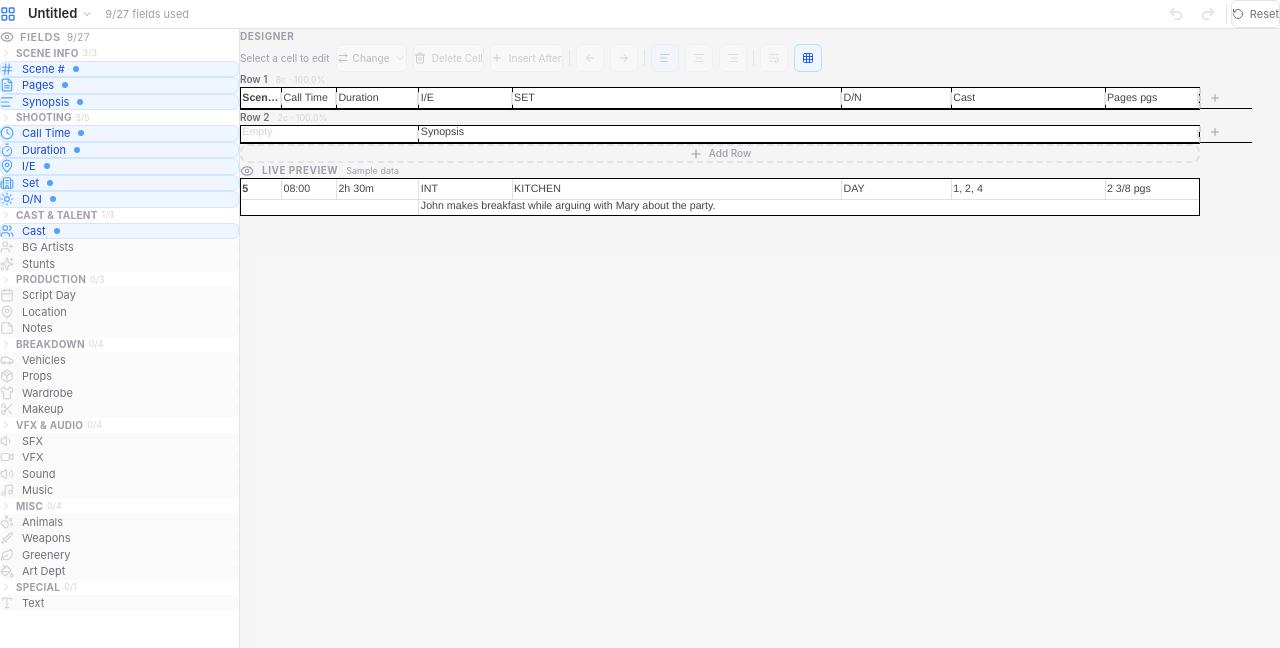
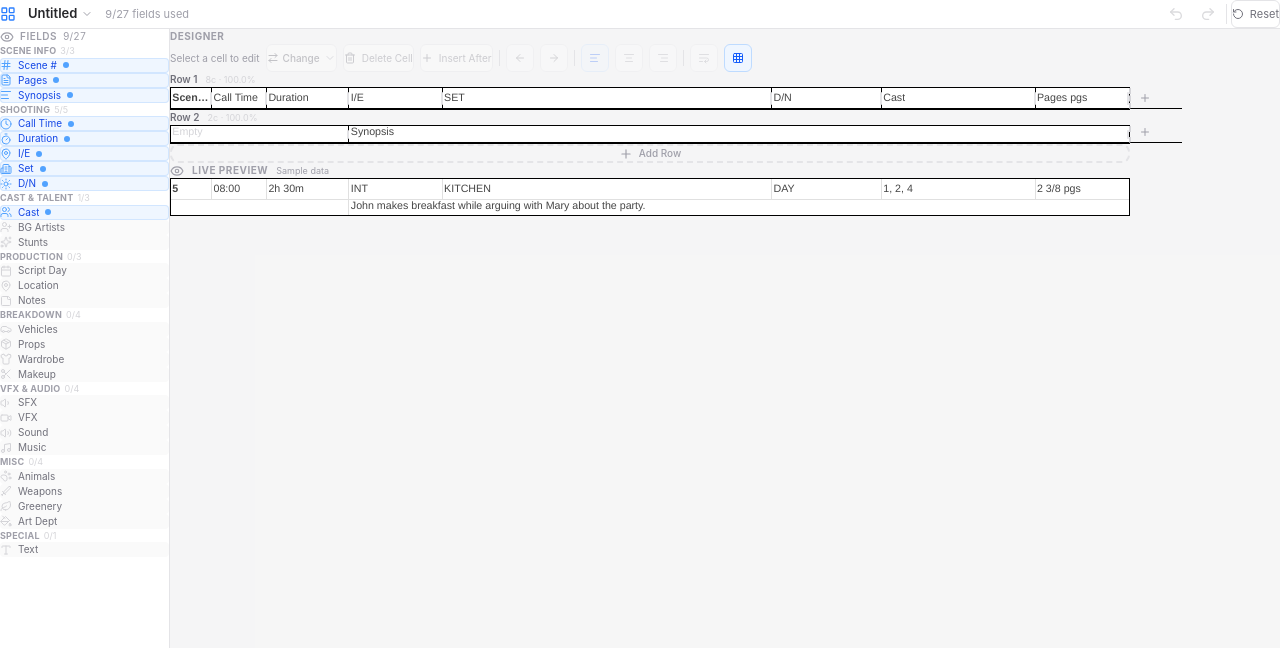
Before and after one commit to gabathanasiou/ribbon_editor, a React (Vite) app: page / in a window 1280 px wide. Shown: the top 648 px of the page. Built offline with nearby package versions, Linux system fonts and the light colour scheme.

Commit message:
shrink left palette to 170px, tighter spacing; add canvas padding (p-8)

```diff
--- a/src/App.tsx
+++ b/src/App.tsx
@@ -4,7 +4,7 @@
   Calendar, StickyNote, UserPlus, Sparkles, Car, Package, Shirt, Scissors,
   Volume1, Video, Volume2, Music, PawPrint, Sword, Leaf, PaintBucket,
   Plus, Trash2, GripHorizontal,
-  ChevronRight, Eye, ArrowRightLeft, RotateCcw, ArrowUp, ArrowDown,
+  Eye, ArrowRightLeft, RotateCcw, ArrowUp, ArrowDown,
   Undo2, Redo2, LayoutGrid, ChevronDown, ArrowLeft, ArrowRight,
   AlignCenter, AlignRight, WrapText, Grid3X3, Type,
   Download, Upload,
@@ -629,11 +629,11 @@
       {/* ══ Body ══ */}
       <div className="flex-1 flex overflow-hidden">
         {/* ── Left: Palette ── */}
-        <aside className="w-[240px] shrink-0 bg-white border-r border-zinc-200 overflow-y-auto">
-          <div className="p-4">
-            <div className="flex items-center gap-1.5 mb-4">
+        <aside className="w-[170px] shrink-0 bg-white border-r border-zinc-200 overflow-y-auto">
+          <div className="p-3">
+            <div className="flex items-center gap-1.5 mb-3">
               <Eye className="w-3.5 h-3.5 text-zinc-400" />
-              <span className="text-[11px] font-semibold text-zinc-400 uppercase tracking-wider">Fields</span>
+              <span className="text-[10px] font-semibold text-zinc-400 uppercase tracking-wider">Fields</span>
               <span className="ml-auto text-[10px] tabular-nums text-zinc-400">{placed}/{total}</span>
             </div>
 
@@ -641,10 +641,9 @@
               const items = ALL_FIELDS.filter(f => f.category === cat);
               const catUsed = items.filter(f => used.has(f.key)).length;
               return (
-                <div key={cat} className="mb-4">
-                  <div className="flex items-center gap-1 mb-1.5 text-left">
-                    <ChevronRight className="w-3 h-3 text-zinc-300" />
-                    <span className="text-[10px] font-bold text-zinc-400 uppercase tracking-wide">{cat}</span>
+                <div key={cat} className="mb-3">
+                  <div className="flex items-center gap-1 mb-1 text-left">
+                    <span className="text-[9px] font-bold text-zinc-400 uppercase tracking-wide truncate">{cat}</span>
                     <span className="ml-auto text-[9px] text-zinc-300">{catUsed}/{items.length}</span>
                   </div>
                   <div className="space-y-0.5">
@@ -657,18 +656,18 @@
                           onClick={() => { if (selId) assign(selId, f.key); }}
                           draggable
                           onDragStart={e => e.dataTransfer.setData('text/field', f.key)}
-                          className={`w-full text-left px-2.5 py-1.5 rounded-md transition-colors flex items-center gap-2 group ${
+                          className={`w-full text-left px-2 py-1 rounded transition-colors flex items-center gap-1.5 group ${
                             inUse
                               ? 'bg-blue-50 ring-1 ring-inset ring-blue-200/60 text-blue-700 hover:bg-blue-100'
                               : 'bg-zinc-50 text-zinc-500 hover:bg-zinc-100 hover:text-zinc-700'
                           }`}
                         >
-                          <Icon className={`w-3.5 h-3.5 shrink-0 ${inUse ? 'text-blue-400' : 'text-zinc-300'}`} />
-                          <span className="text-[11px] truncate">{f.label}</span>
+                          <Icon className={`w-3 h-3 shrink-0 ${inUse ? 'text-blue-400' : 'text-zinc-300'}`} />
+                          <span className="text-[10px] truncate">{f.label}</span>
                           {inUse ? (
                             <span className="ml-auto w-1.5 h-1.5 rounded-full bg-blue-400 shrink-0" />
                           ) : (
-                            <GripHorizontal className="w-3 h-3 text-zinc-200 ml-auto opacity-0 group-hover:opacity-100 shrink-0" />
+                            <GripHorizontal className="w-2.5 h-2.5 text-zinc-200 ml-auto opacity-0 group-hover:opacity-100 shrink-0" />
                           )}
                         </button>
                       );
@@ -681,7 +680,7 @@
         </aside>
 
         {/* ── Canvas ── */}
-        <div className="flex-1 overflow-auto bg-zinc-100/70 p-6">
+        <div className="flex-1 overflow-auto bg-zinc-100/70 p-8">
           <div className="max-w-[960px] mx-auto space-y-10">
 
             {/* ══ Designer ══ */}
```
